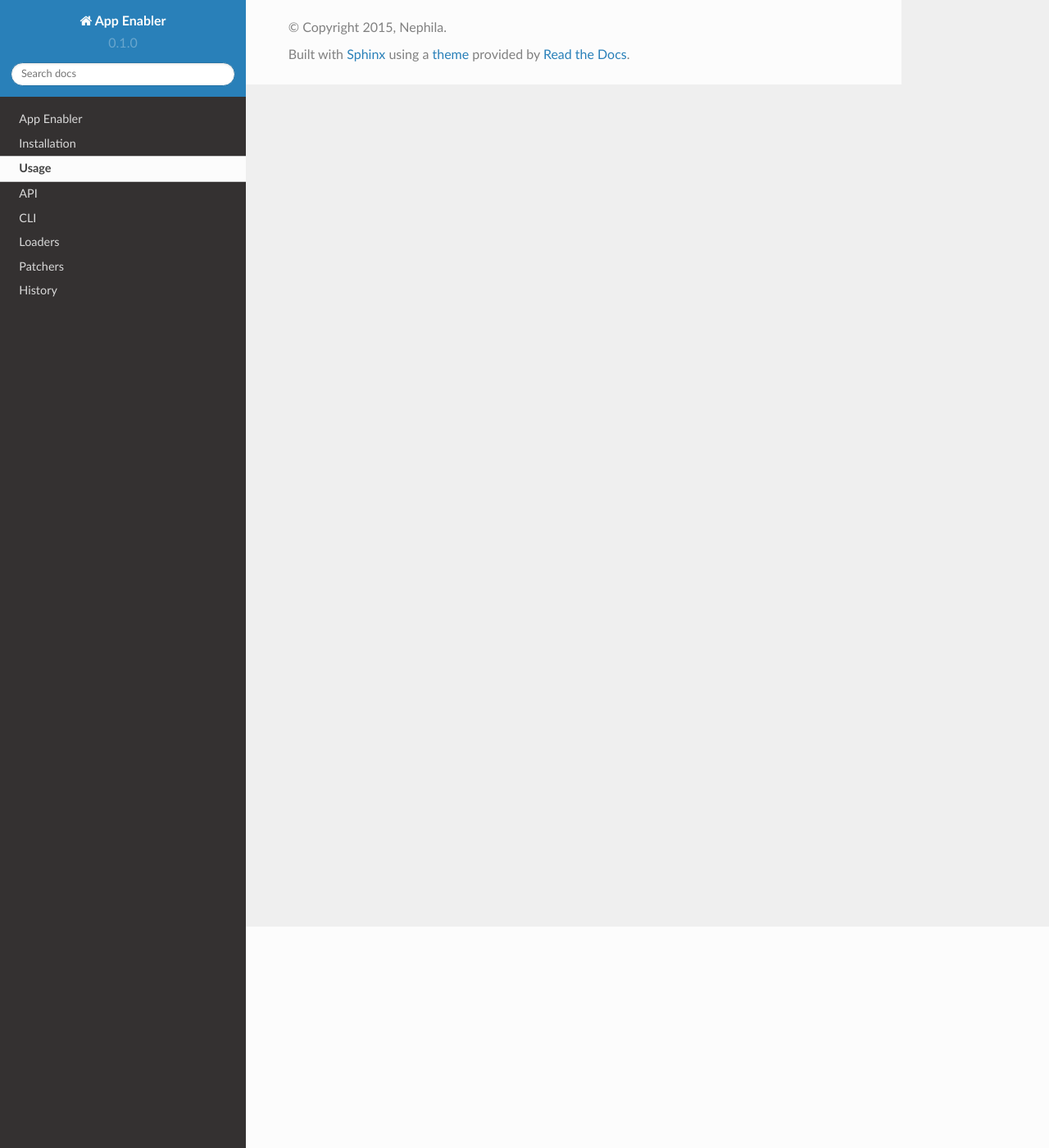
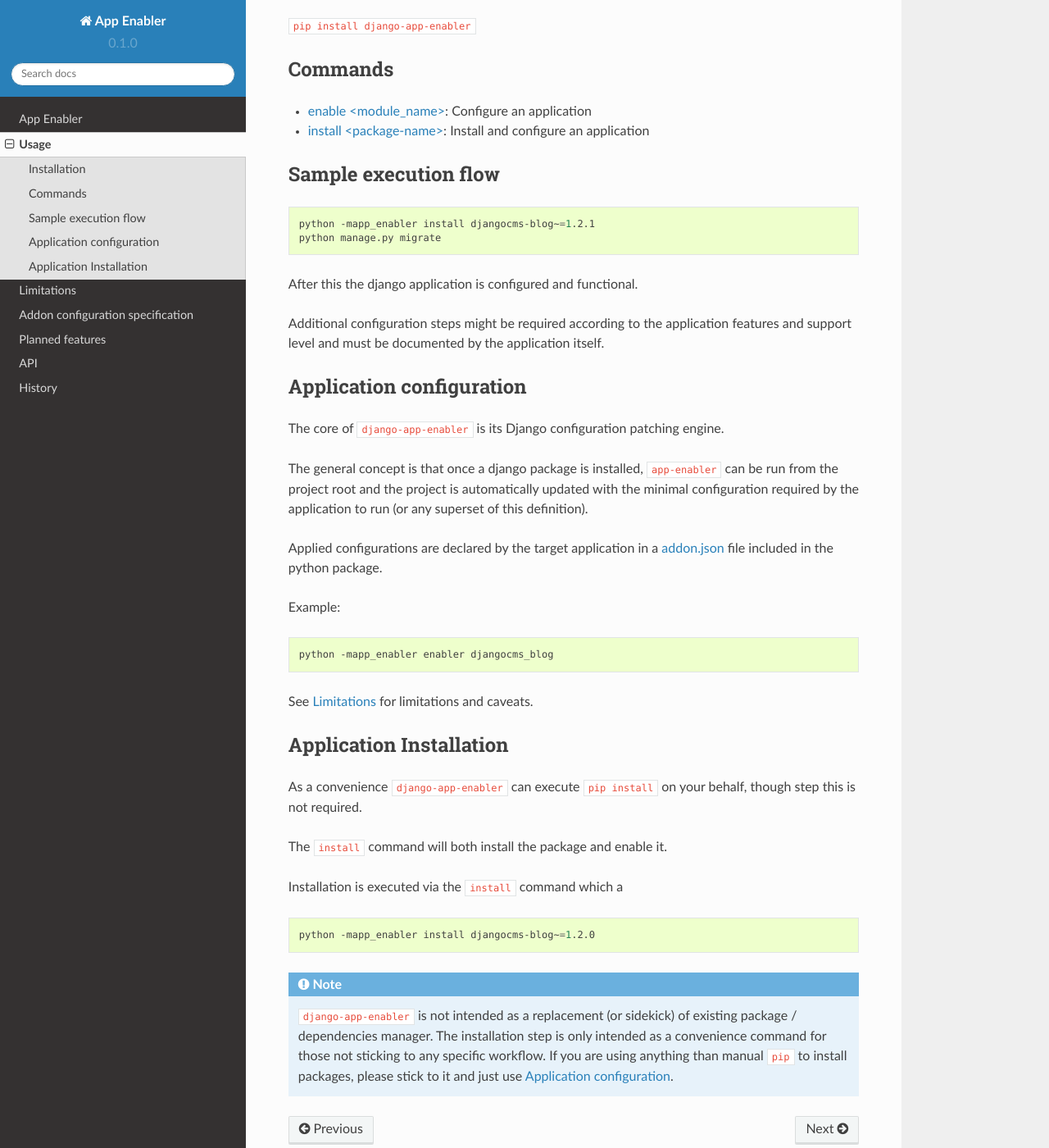
Before and after one commit to nephila/django-app-enabler, a Sphinx documentation site: the page built from docs/usage.rst, in a window 1280 px wide and 1400 px high, scrolled down 270 px. Shown: the whole window at 82% size. Built offline with Sphinx 7.4.7 and the Read the Docs theme 2.0.0, drawn with Linux system fonts in a browser that asks for light colours; some of the changed text lies outside the part shown.

Commit message:
Add install command
- Add command to install dependency
- Add proper initial documentation

```diff
--- a/docs/index.rst
+++ b/docs/index.rst
@@ -6,14 +6,14 @@
 Welcome to App Enabler's documentation!
 #######################################################
 
-Contents:
-
 .. toctree::
    :maxdepth: 3
 
    readme
-   installation
    usage
+   limitations
+   addon_configuration
+   todo
    api/index
    history
 
--- a/docs/usage.rst
+++ b/docs/usage.rst
@@ -4,4 +4,78 @@
 Usage
 #####
 
-Something
+``django-app-enabler`` allow application supporting :ref:`addon_configuration` to be installed and configured automatically in the current django project.
+
+.. _installation:
+
+*************************
+Installation
+*************************
+
+``pip install django-app-enabler``
+
+*************************
+Commands
+*************************
+
+* :ref:`enable \<module_name\> <enable_cmd>`: Configure an application
+* :ref:`install \<package-name\> <install_cmd>`: Install and configure an application
+
+
+**********************
+Sample execution flow
+**********************
+
+.. code-block:: bash
+
+    python -mapp_enabler install djangocms-blog~=1.2.1
+    python manage.py migrate
+
+After this the django application is configured and functional.
+
+Additional configuration steps might be required according to the application
+features and support level and must be documented by the application itself.
+
+
+.. _enable_cmd:
+
+*************************
+Application configuration
+*************************
+
+The core of ``django-app-enabler`` is its Django configuration patching engine.
+
+The general concept is that once a django package is installed, ``app-enabler`` can be run from the project root and
+the project is automatically updated with the minimal configuration required by the application to run (or any superset
+of this definition).
+
+Applied configurations are declared by the target application in a :ref:`addon_json` file included in the python package.
+
+Example:
+
+.. code-block:: bash
+
+    python -mapp_enabler enabler djangocms_blog
+
+
+See :ref:`limitations` for limitations and caveats.
+
+.. _install_cmd:
+
+*************************
+Application Installation
+*************************
+
+As a convenience ``django-app-enabler`` can execute ``pip install`` on your behalf, though step this is not required.
+
+The ``install`` command will both install the package and enable it.
+
+Installation is executed via the ``install`` command which a
+
+.. code-block:: bash
+
+    python -mapp_enabler install djangocms-blog~=1.2.0
+
+.. note:: ``django-app-enabler`` is not intended as a replacement (or sidekick) of existing package / dependencies manager.
+          The installation step is only intended as a convenience command for those not sticking to any specific workflow.
+          If you are using anything than manual ``pip`` to install packages, please stick to it and just use :ref:`enable_cmd`.
```
Also changed, not shown: README.rst (+12 -62 lines), docs/addon_configuration.rst (added, +83 -0 lines), docs/api/index.rst (+8 -4 lines), docs/installation.rst (deleted, +0 -7 lines), docs/limitations.rst (added, +29 -0 lines), docs/todo.rst (added, +11 -0 lines), helper.py (renamed from cms_helper.py, +5 -2 lines), .pre-commit-config.yaml, 9 other files.
